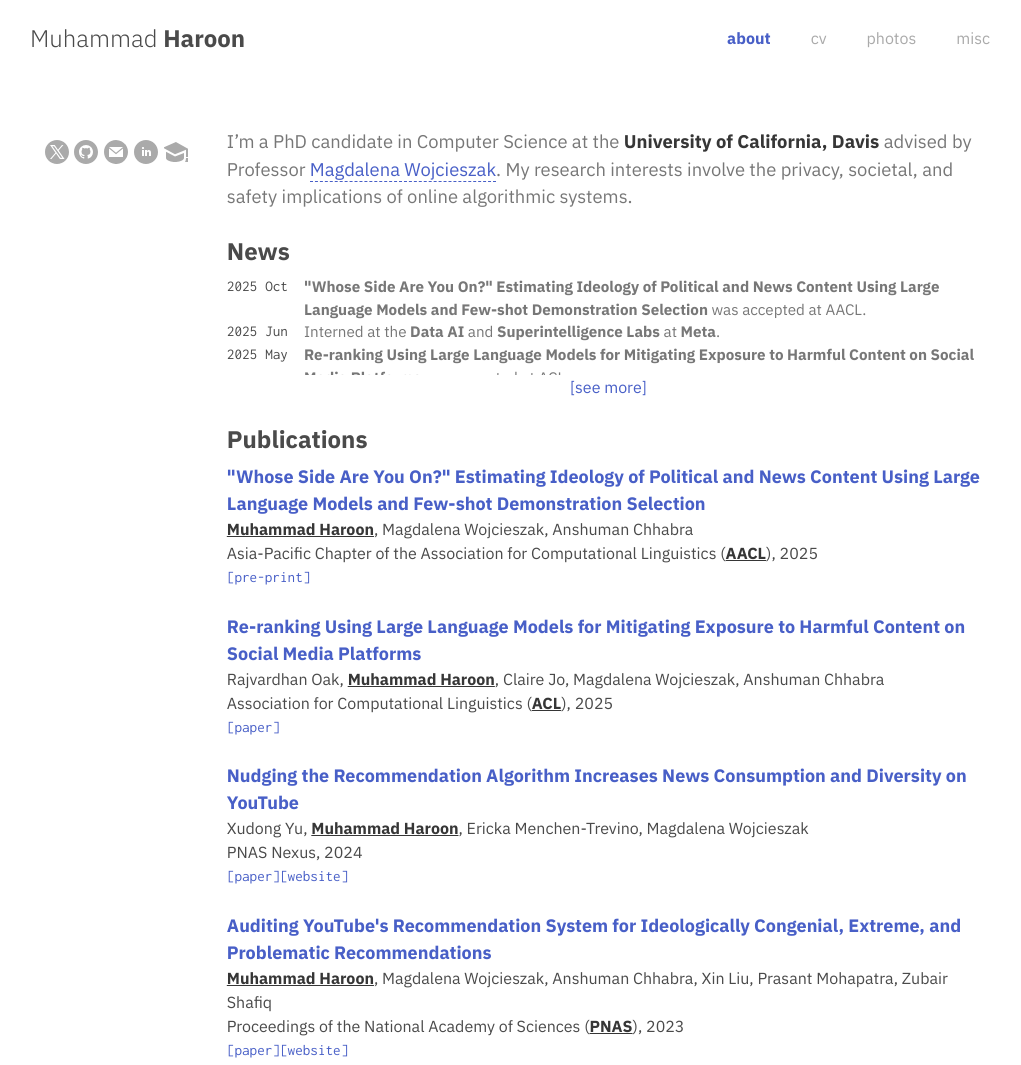
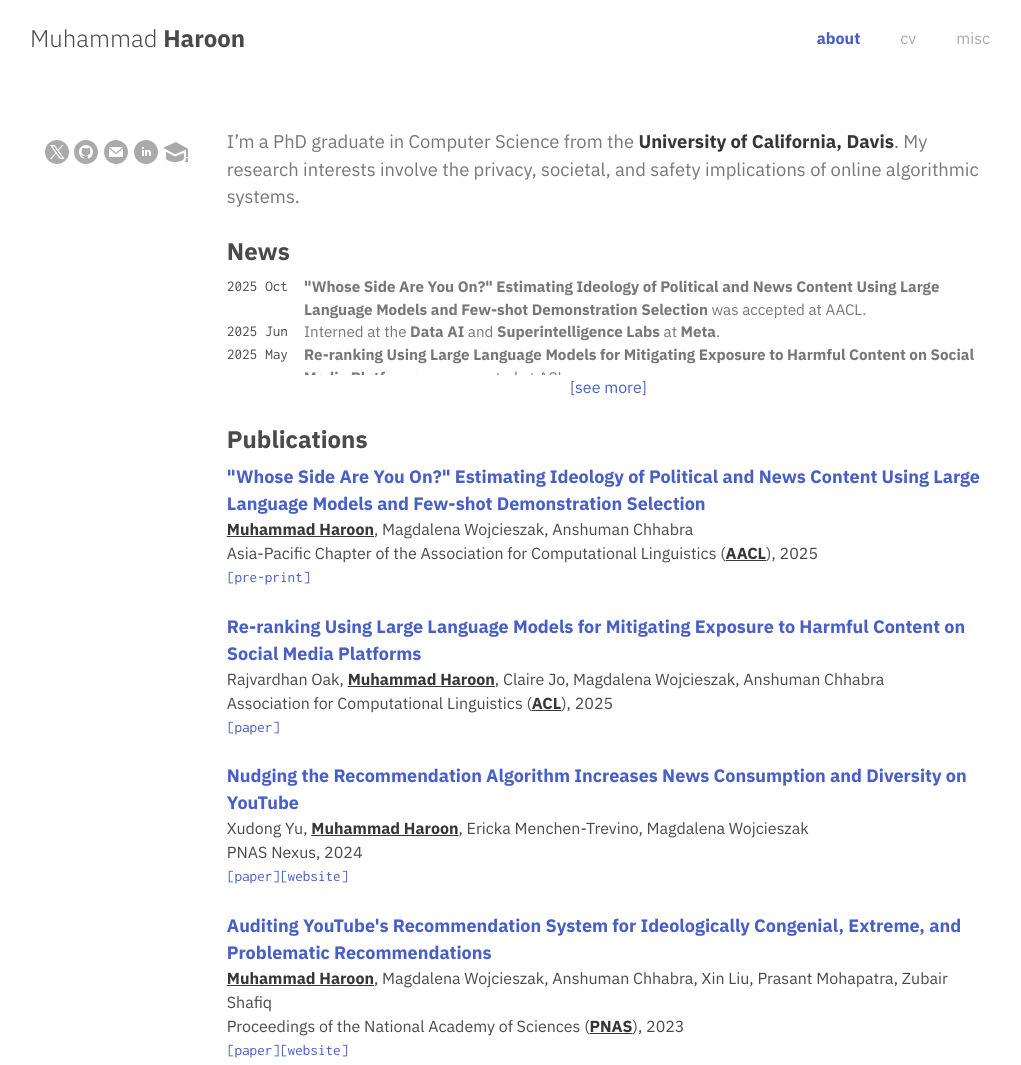
Before and after one commit to Haroon96/haroon96.github.io, an Astro site: page / in a window 1280 px wide. Shown: the top 1065 px of the page, without its empty margins (130-1151 px from the left). Built offline with nearby package versions, Linux system fonts and the light colour scheme; Astro itself is replaced by a stand-in of ours.

Commit message:
Update intro to reflect PhD completion and hide photos nav item

```diff
--- a/src/components/NavigationBar.astro
+++ b/src/components/NavigationBar.astro
@@ -23,7 +23,7 @@ const { page } = Astro.props;
             >
                 cv
             </a>
-            <a class="is-size-6 navbar-item" href="/photos" class:list={[{'is-active': page == 'photos'}]}> photos </a>
+            <!-- <a class="is-size-6 navbar-item" href="/photos" class:list={[{'is-active': page == 'photos'}]}> photos </a> -->
             <a class="is-size-6 navbar-item" href="/misc" class:list={[{'is-active': page == 'misc'}]}> misc </a>
             <!--             <a class="is-size-6 navbar-item" target='_blank' href="https://nothingtohide.online"> nothingtohide </a> -->
             <!--             <a class="is-size-6 navbar-item" href="/misc"> misc </a> -->
--- a/src/data/introduction.md
+++ b/src/data/introduction.md
@@ -1 +1 @@
-I'm a PhD candidate in Computer Science at the **University of California, Davis** advised by Professor [Magdalena Wojcieszak](https://communication.ucdavis.edu/people/magdalena-wojcieszak). My research interests involve the privacy, societal, and safety implications of online algorithmic systems.
+I'm a PhD graduate in Computer Science from the **University of California, Davis**. My research interests involve the privacy, societal, and safety implications of online algorithmic systems.
```
